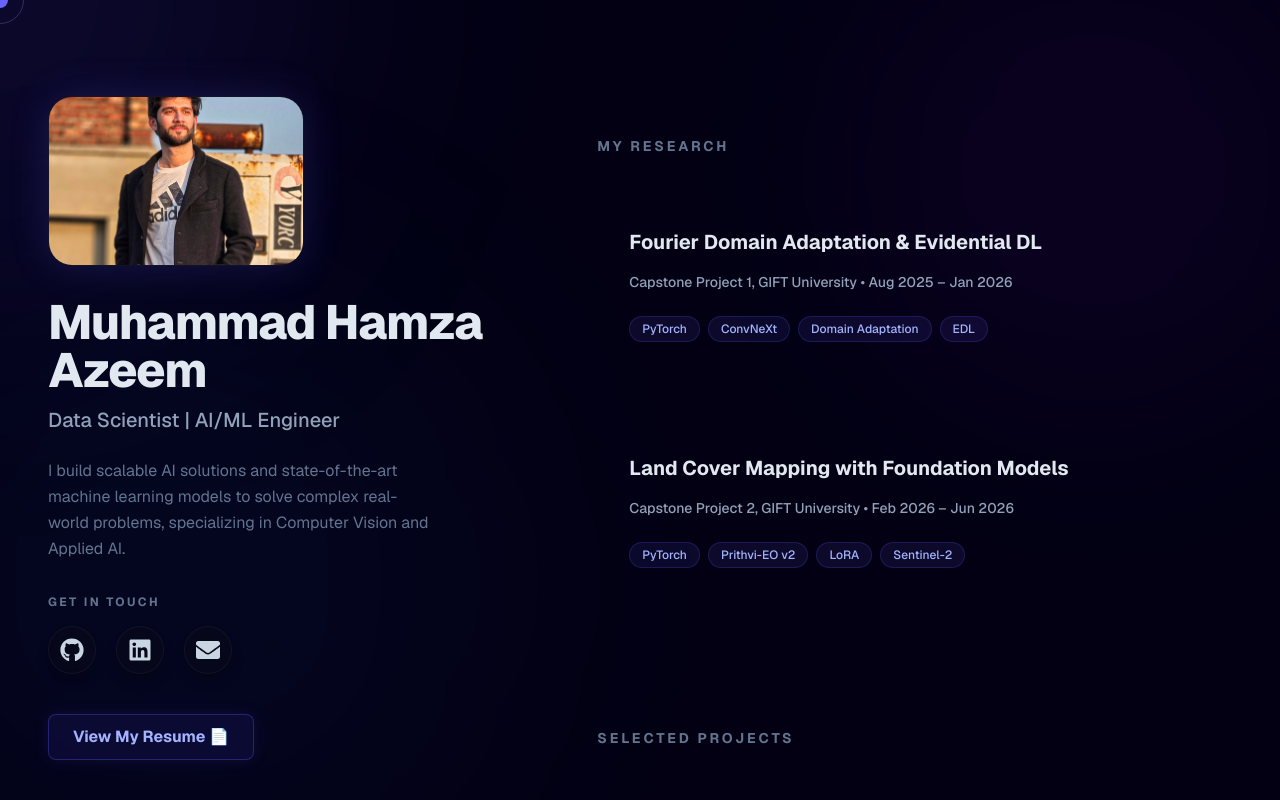
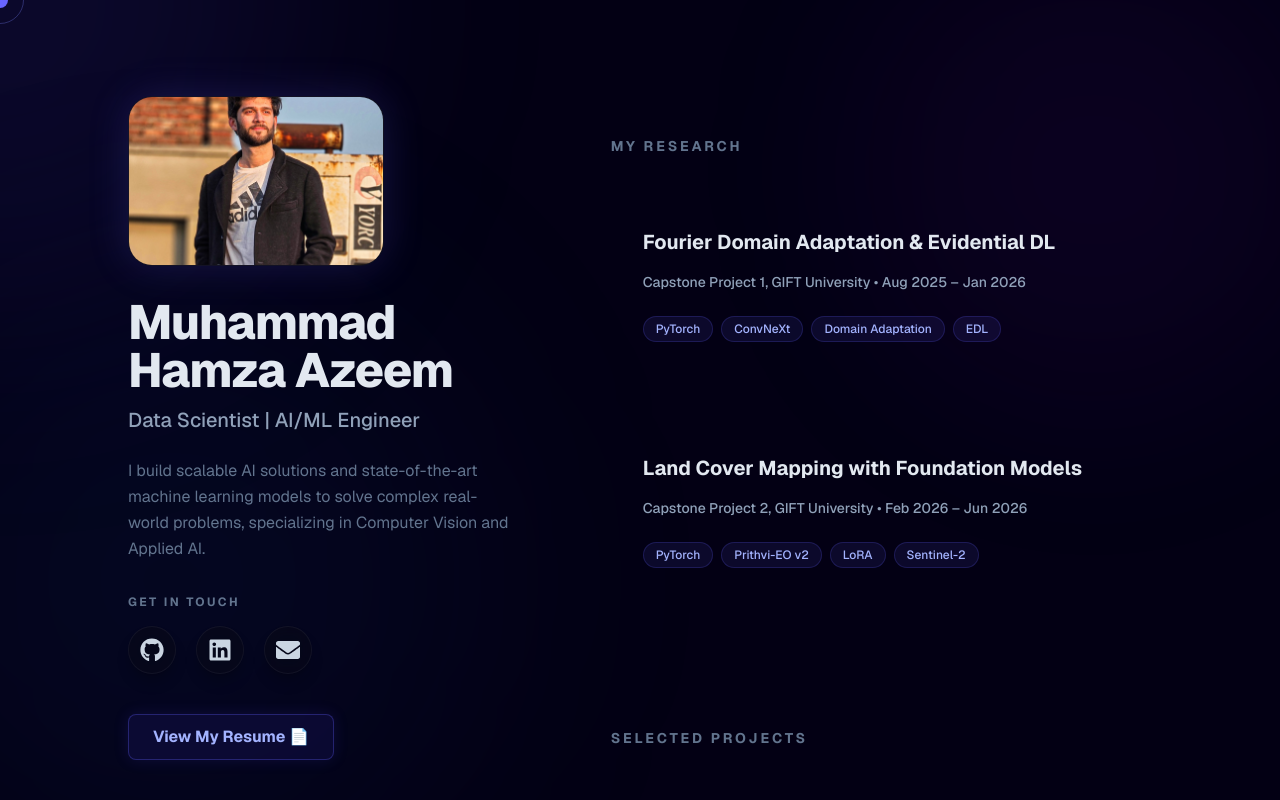
Before and after one commit to ZentaCros/portfolio, a Next.js app: page / in a window 1280 px wide. Shown: the top 800 px of the page. Built offline with nearby package versions, Linux system fonts and the light colour scheme.

Commit message:
style: increased max container width to 1600px to better fill ultra-wide screens

```diff
--- a/src/app/page.tsx
+++ b/src/app/page.tsx
@@ -180,7 +180,7 @@ export default function Home() {
       <AmbientBackground />
 
       {/* Two Column Layout Wrapper */}
-      <div className="flex flex-col lg:flex-row max-w-7xl mx-auto px-6 py-12 md:px-12 md:py-24 gap-12 lg:gap-24 relative z-10">
+      <div className="flex flex-col lg:flex-row max-w-[1600px] mx-auto px-6 py-12 md:px-12 lg:px-24 xl:px-32 md:py-24 gap-12 lg:gap-24 relative z-10">
 
         {/* LEFT COLUMN (Sticky) */}
         <header className="lg:w-5/12 flex flex-col lg:sticky lg:top-24 h-auto lg:max-h-[calc(100vh-6rem)] relative">
```
